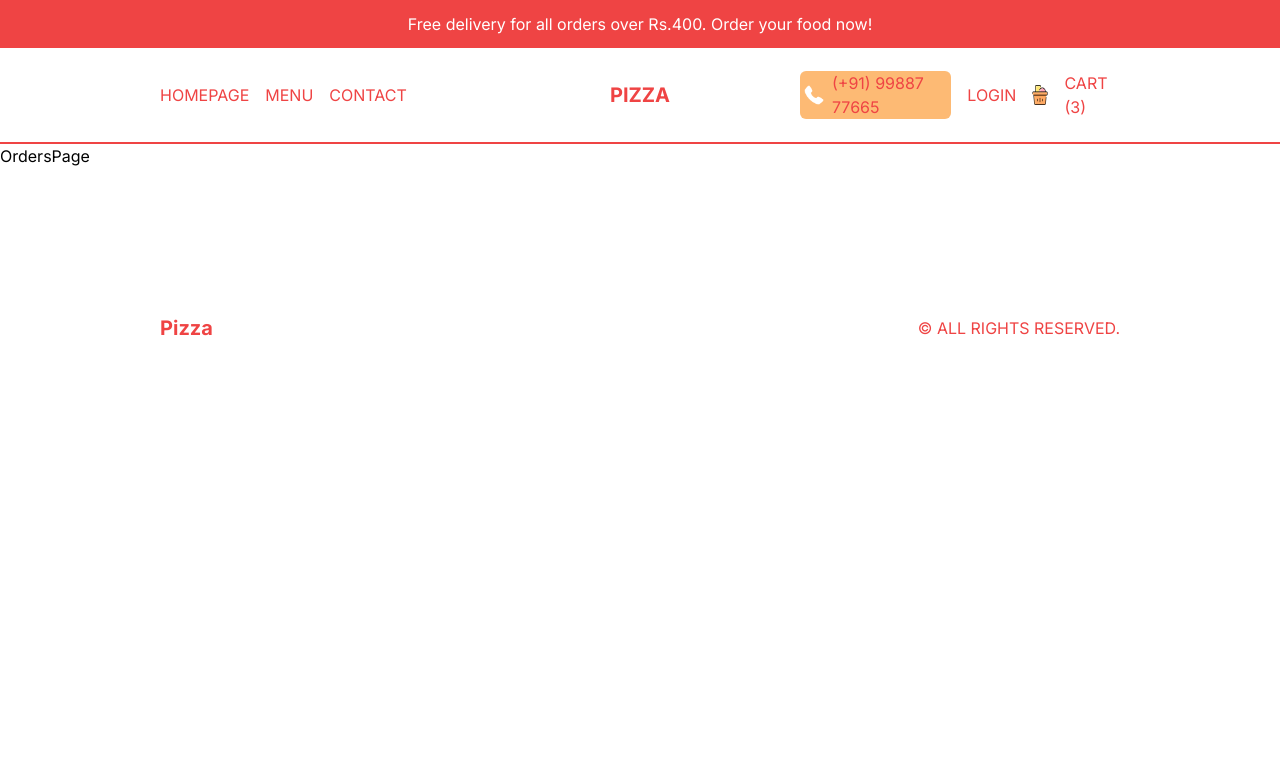
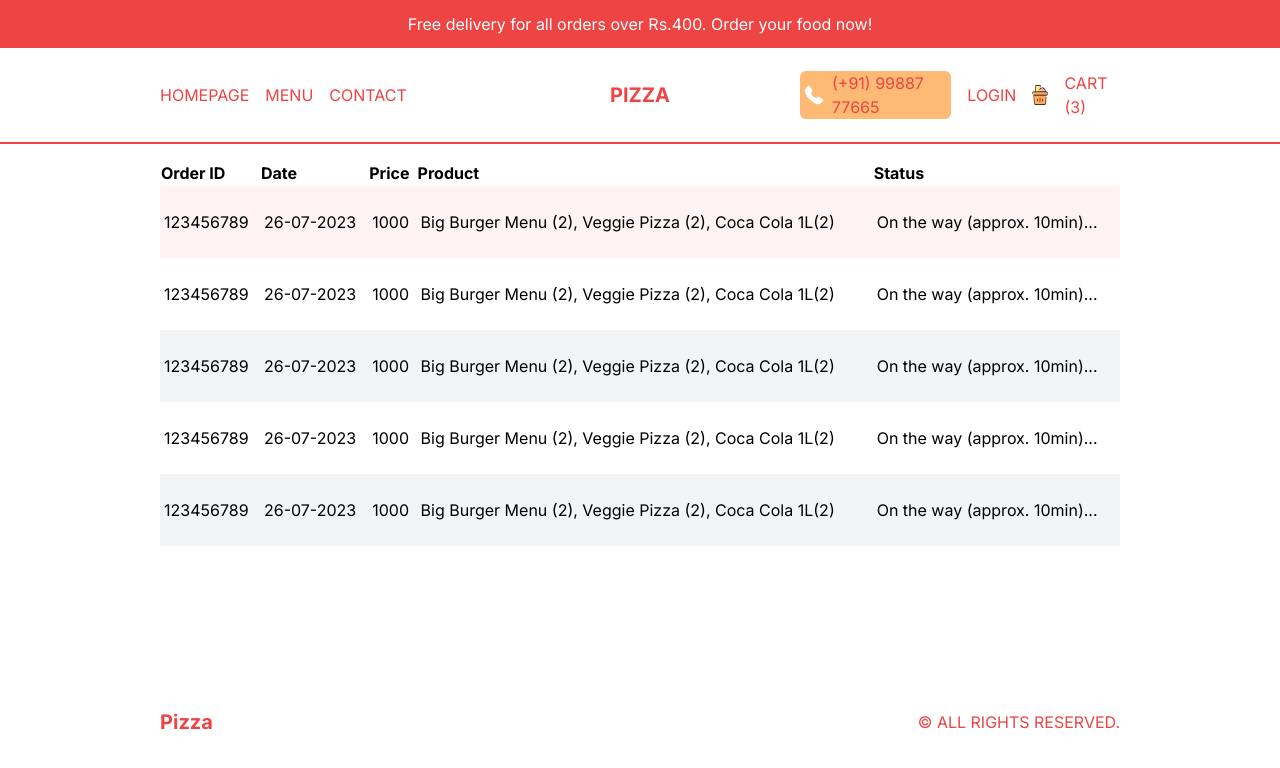
Before and after one commit to div-vik/pizza, a Next.js app: page /orders in a window 1280 px wide. Shown: the top 768 px of the page. Built offline with nearby package versions, Linux system fonts and the light colour scheme.

Commit message:
order page completed

```diff
--- a/src/app/orders/page.tsx
+++ b/src/app/orders/page.tsx
@@ -1,7 +1,68 @@
 import React from "react";
 
 const OrdersPage = () => {
-  return <div>OrdersPage</div>;
+  return (
+    <div className="p-4 lg:px-20 xl:px-40">
+      <table className="w-full">
+        <thead>
+          <tr className="text-left">
+            <th className="hidden md:block">Order ID</th>
+            <th>Date</th>
+            <th>Price</th>
+            <th className="hidden md:block">Product</th>
+            <th>Status</th>
+          </tr>
+        </thead>
+        <tbody>
+          <tr className="text-sm md:text-base bg-red-50">
+            <td className="hidden md:block py-6 px-1">123456789</td>
+            <td className="py-6 px-1">26-07-2023</td>
+            <td className="py-6 px-1">1000</td>
+            <td className="hidden md:block px-1 py-6">
+              Big Burger Menu (2), Veggie Pizza (2), Coca Cola 1L(2)
+            </td>
+            <td className="py-6 px-1">On the way (approx. 10min)...</td>
+          </tr>
+          <tr className="text-sm md:text-base odd:bg-gray-100">
+            <td className="hidden md:block py-6 px-1">123456789</td>
+            <td className="py-6 px-1">26-07-2023</td>
+            <td className="py-6 px-1">1000</td>
+            <td className="hidden md:block px-1 py-6">
+              Big Burger Menu (2), Veggie Pizza (2), Coca Cola 1L(2)
+            </td>
+            <td className="py-6 px-1">On the way (approx. 10min)...</td>
+          </tr>
+          <tr className="text-sm md:text-base odd:bg-gray-100">
+            <td className="hidden md:block py-6 px-1">123456789</td>
+            <td className="py-6 px-1">26-07-2023</td>
+            <td className="py-6 px-1">1000</td>
+            <td className="hidden md:block px-1 py-6">
+              Big Burger Menu (2), Veggie Pizza (2), Coca Cola 1L(2)
+            </td>
+            <td className="py-6 px-1">On the way (approx. 10min)...</td>
+          </tr>
+          <tr className="text-sm md:text-base odd:bg-gray-100">
+            <td className="hidden md:block py-6 px-1">123456789</td>
+            <td className="py-6 px-1">26-07-2023</td>
+            <td className="py-6 px-1">1000</td>
+            <td className="hidden md:block px-1 py-6">
+              Big Burger Menu (2), Veggie Pizza (2), Coca Cola 1L(2)
+            </td>
+            <td className="py-6 px-1">On the way (approx. 10min)...</td>
+          </tr>
+          <tr className="text-sm md:text-base odd:bg-gray-100">
+            <td className="hidden md:block py-6 px-1">123456789</td>
+            <td className="py-6 px-1">26-07-2023</td>
+            <td className="py-6 px-1">1000</td>
+            <td className="hidden md:block px-1 py-6">
+              Big Burger Menu (2), Veggie Pizza (2), Coca Cola 1L(2)
+            </td>
+            <td className="py-6 px-1">On the way (approx. 10min)...</td>
+          </tr>
+        </tbody>
+      </table>
+    </div>
+  );
 };
 
 export default OrdersPage;
```
